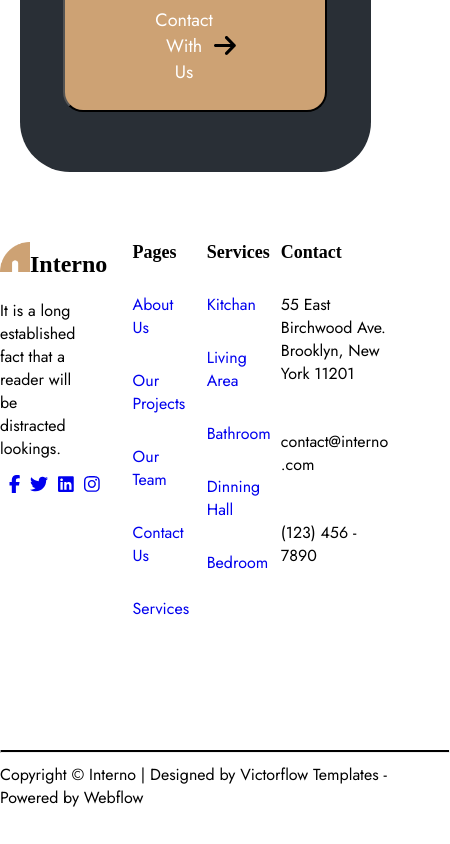
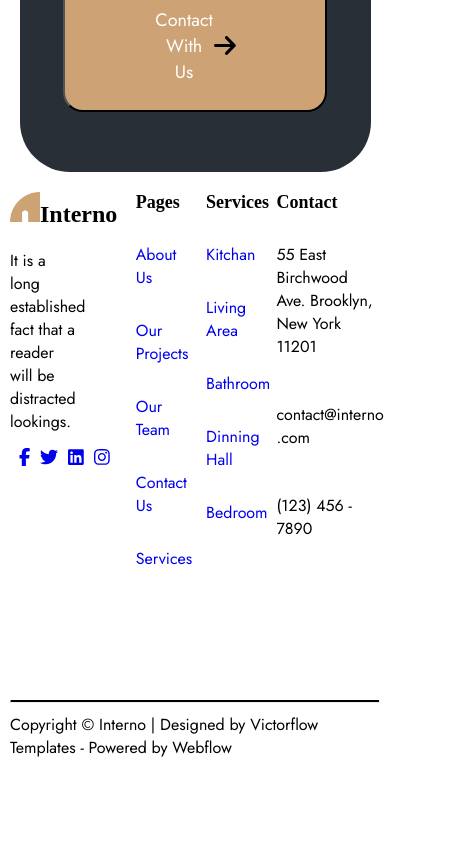
Before and after one commit to tinluong1612/Tin_Interior, a React (Vite) app: page / in a window 390 px wide. Shown: the part 8623-9467 px from the top of the page, 450 px wide, since content can reach past the window. Built offline with nearby package versions, Linux system fonts and the light colour scheme.

Commit message:
fix responsive footer

```diff
--- a/src/components/layout/footer/footer.css
+++ b/src/components/layout/footer/footer.css
@@ -89,6 +89,7 @@
     .footer{
         width: 100%;
         margin: 0 !important;
+        padding: 0 10px;
     }
     .sub-content{
         width: 19%;
@@ -125,6 +126,10 @@
         font-size: 18px;
         margin: 0 5px;
     }
+
+    .line{
+        width: 100%;
+    }
 }
 
 /* TABLET: WIDTH >= 740px and WIDTH < 1024px */
```
